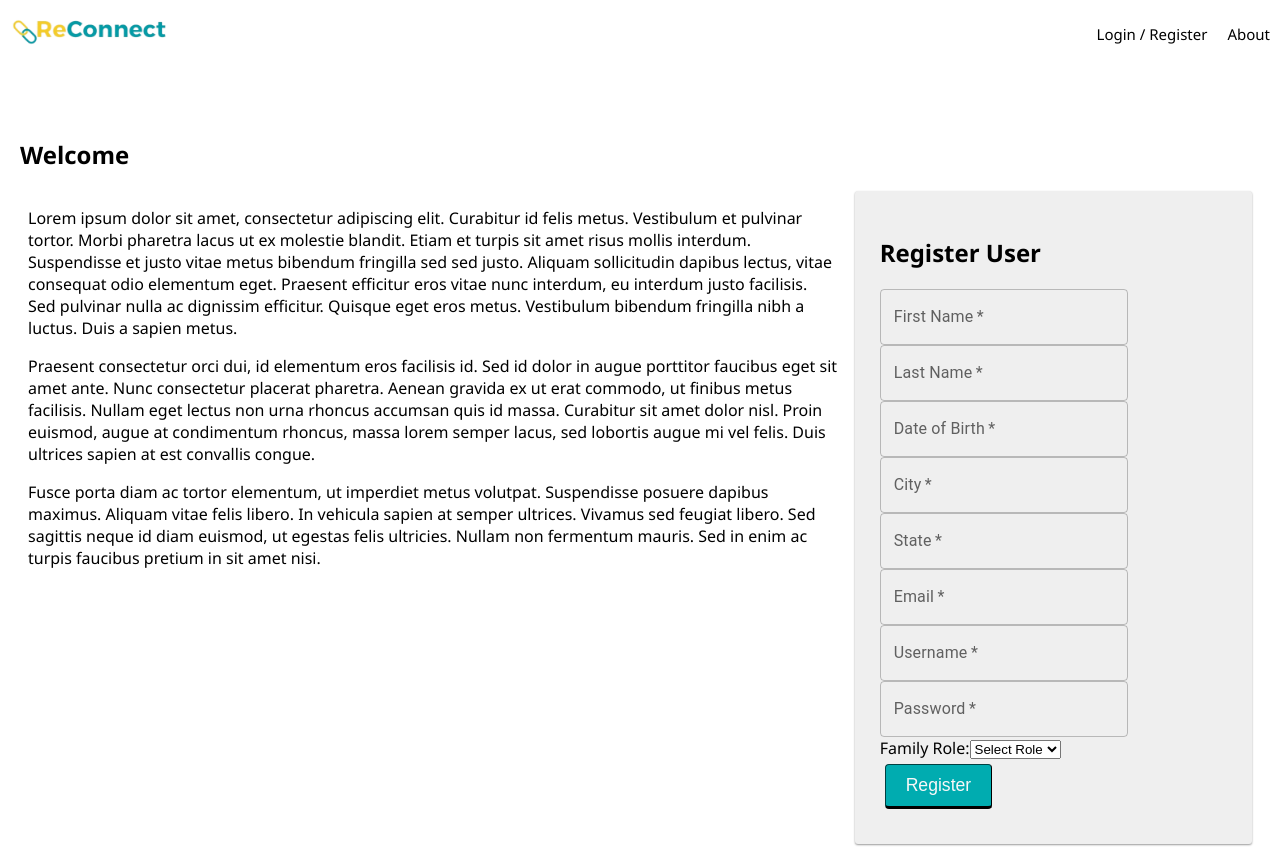
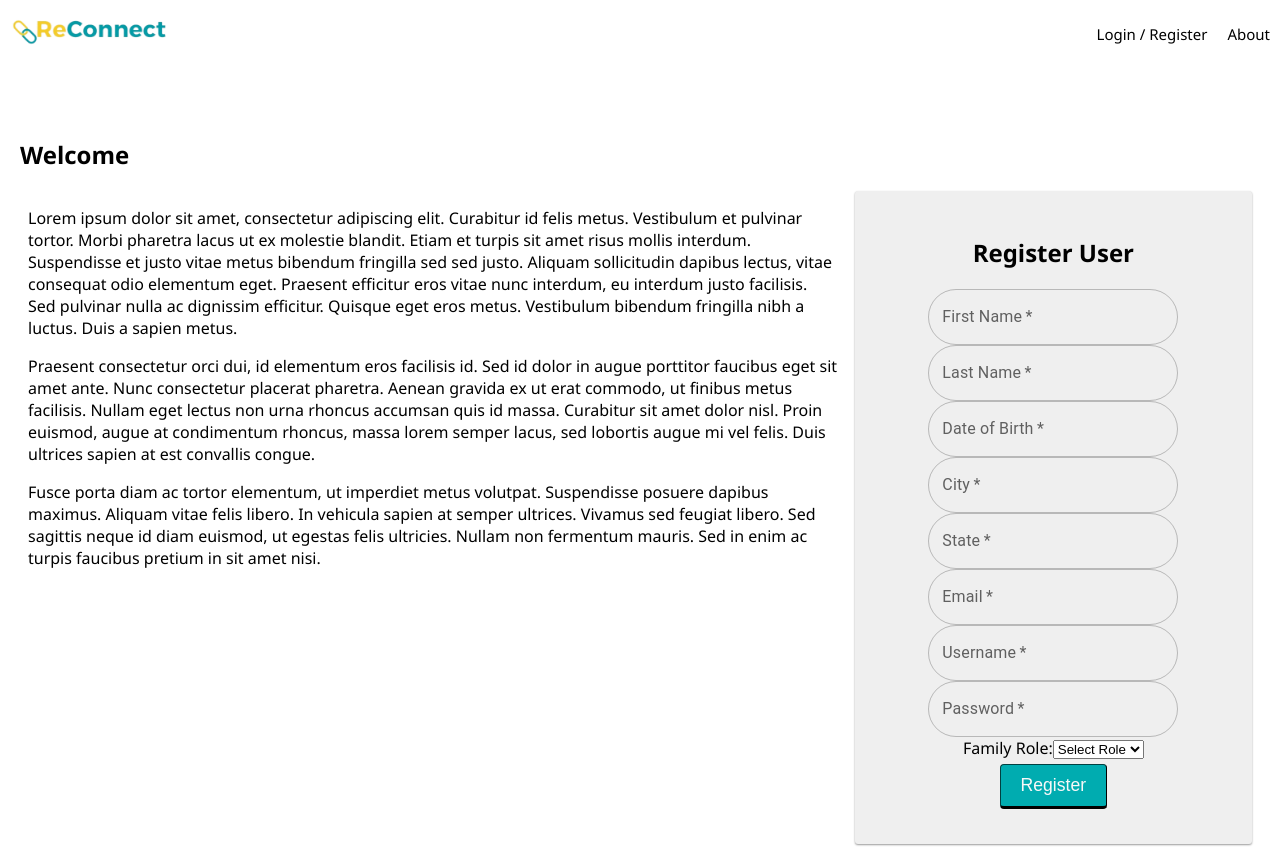
Before and after one commit to johnmborin/ReConnect, a React (Create React App) app: page /user#/home in a window 1280 px wide. Shown: the top 847 px of the page. Built offline with nearby package versions, Linux system fonts and the light colour scheme; no server answers.

Commit message:
rounded and widened the text fields

```diff
--- a/src/components/RegisterForm/RegisterForm.jsx
+++ b/src/components/RegisterForm/RegisterForm.jsx
@@ -37,7 +37,7 @@ function RegisterForm() {
     };
 
   return (
-    <form className="formPanel" onSubmit={registerUser}>
+    <form className="formPanel" onSubmit={registerUser} style={{ display: 'flex', flexDirection: 'column', alignItems: 'center' }}>
       <h2>Register User</h2>
       {errors.registrationMessage && (
         <h3 className="alert" role="alert">
@@ -46,6 +46,12 @@ function RegisterForm() {
       )}
       <div>
         <TextField
+        InputProps={{
+          style: {
+            borderRadius: "40px",
+            width: "250px",
+          }
+        }}
           label="First Name"
           variant="outlined"
           type="text"
@@ -57,6 +63,12 @@ function RegisterForm() {
       </div>
       <div>
         <TextField
+        InputProps={{
+          style: {
+            borderRadius: "40px",
+            width: "250px",
+          }
+        }}
           label="Last Name"
           variant="outlined"
           type="text"
@@ -68,6 +80,12 @@ function RegisterForm() {
       </div>
       <div>
         <TextField
+        InputProps={{
+          style: {
+            borderRadius: "40px",
+            width: "250px",
+          }
+        }}
           label="Date of Birth"
           variant="outlined"
           type="text"
@@ -79,6 +97,12 @@ function RegisterForm() {
       </div>
       <div>
         <TextField
+        InputProps={{
+          style: {
+            borderRadius: "40px",
+            width: "250px",
+          }
+        }}
           label="City"
           variant="outlined"
           type="text"
@@ -90,6 +114,12 @@ function RegisterForm() {
       </div>
       <div>
         <TextField
+        InputProps={{
+          style: {
+            borderRadius: "40px",
+            width: "250px",
+          }
+        }}
           label="State"
           variant="outlined"
           type="text"
@@ -101,6 +131,12 @@ function RegisterForm() {
       </div>
       <div>
         <TextField
+        InputProps={{
+          style: {
+            borderRadius: "40px",
+            width: "250px",
+          }
+        }}
           label="Email"
           variant="outlined"
           type="text"
@@ -112,6 +148,12 @@ function RegisterForm() {
       </div>
       <div>
         <TextField
+        InputProps={{
+          style: {
+            borderRadius: "40px",
+            width: "250px",
+          }
+        }}
           label="Username"
           variant="outlined"
           type="text"
@@ -123,6 +165,12 @@ function RegisterForm() {
       </div>
       <div>
         <TextField
+        InputProps={{
+          style: {
+            borderRadius: "40px",
+            width: "250px",
+          }
+        }}
           label="Password"
           variant="outlined"
           type="text"
```
